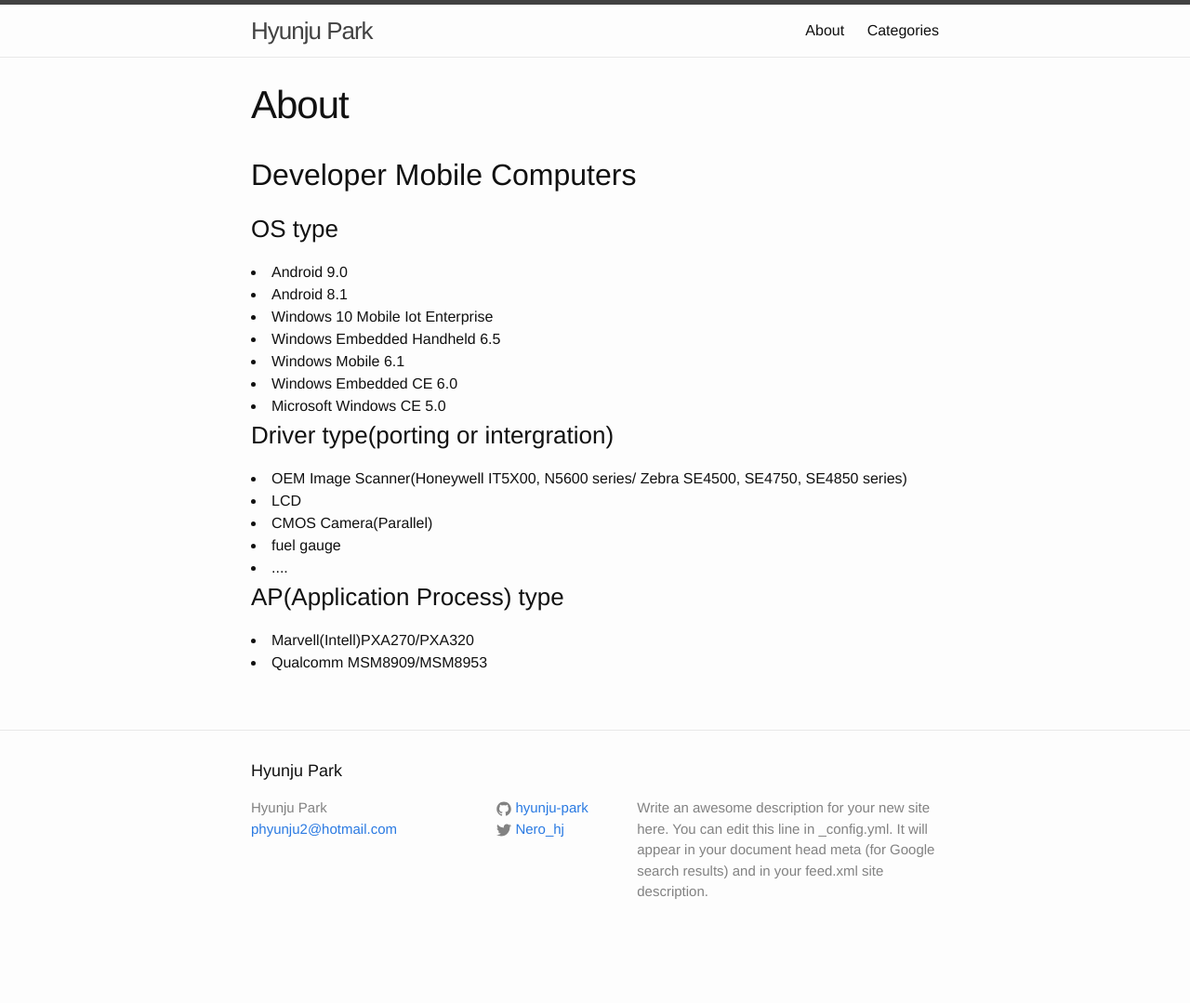
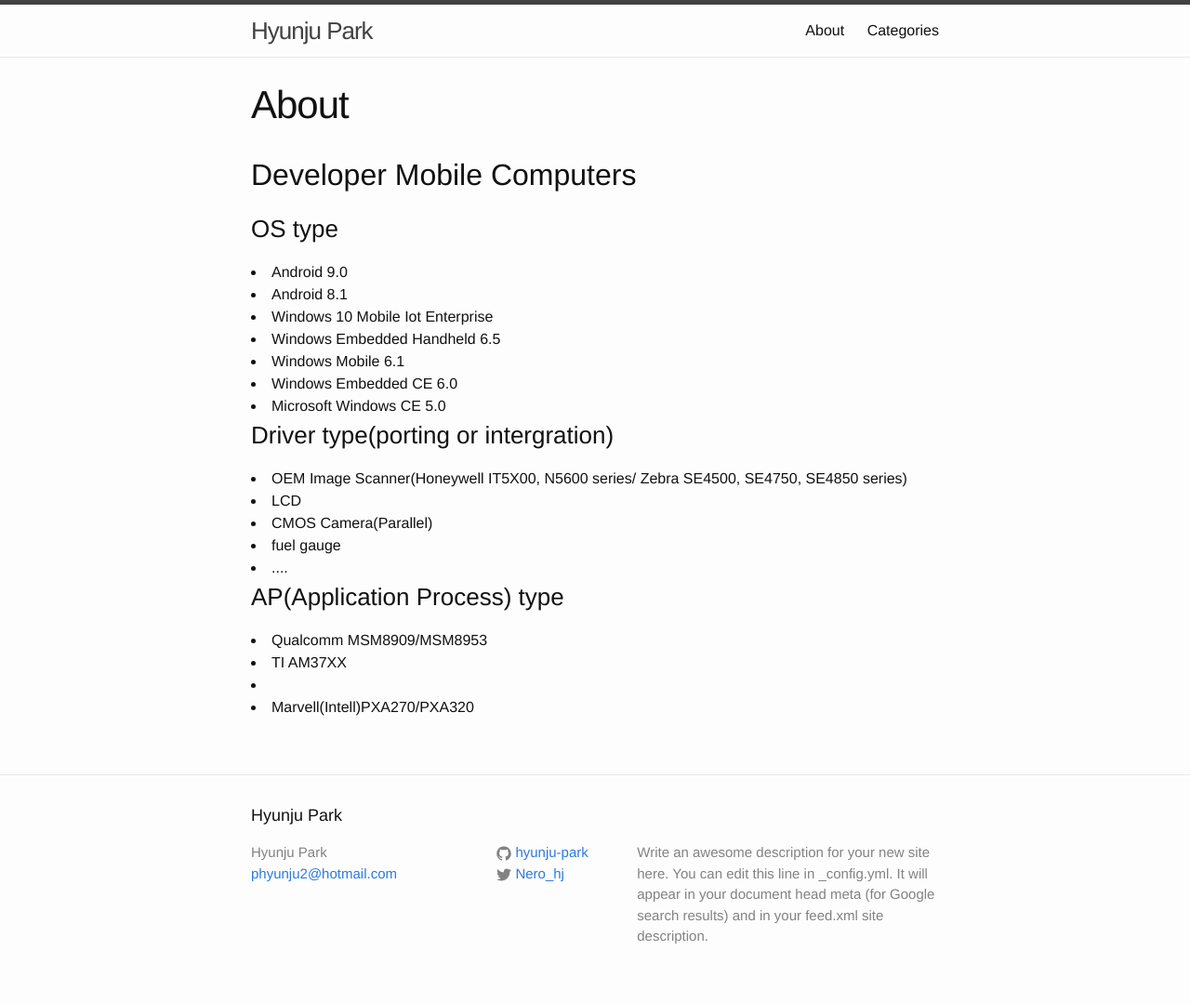
Before and after one commit to hyunju-park/hyunju-park.github.io, a Jekyll site: the page built from about.md, in a window 1280 px wide. Shown: the whole page at 93% size. Built offline with Jekyll 4.4.1, drawn with Linux system fonts in a browser that asks for light colours; before the commit the page ends 1031 px from its top, so only the background shows below that.

Commit message:
Update about.md

```diff
--- a/about.md
+++ b/about.md
@@ -23,5 +23,6 @@
 <li>....</li>
 
 <h3>AP(Application Process) type</h3>
+<li>Qualcomm MSM8909/MSM8953</li>
+<li>TI AM37XX<li>
 <li>Marvell(Intell)PXA270/PXA320</li>
-<li>Qualcomm MSM8909/MSM8953</li>
```
